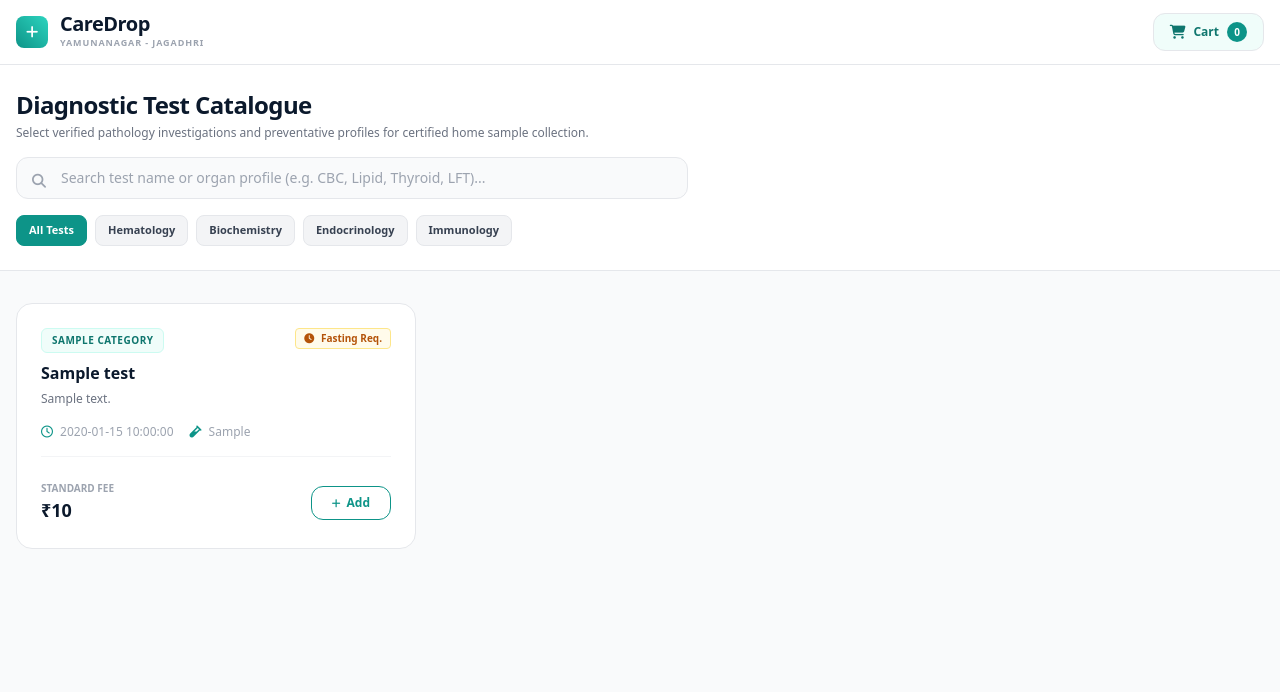
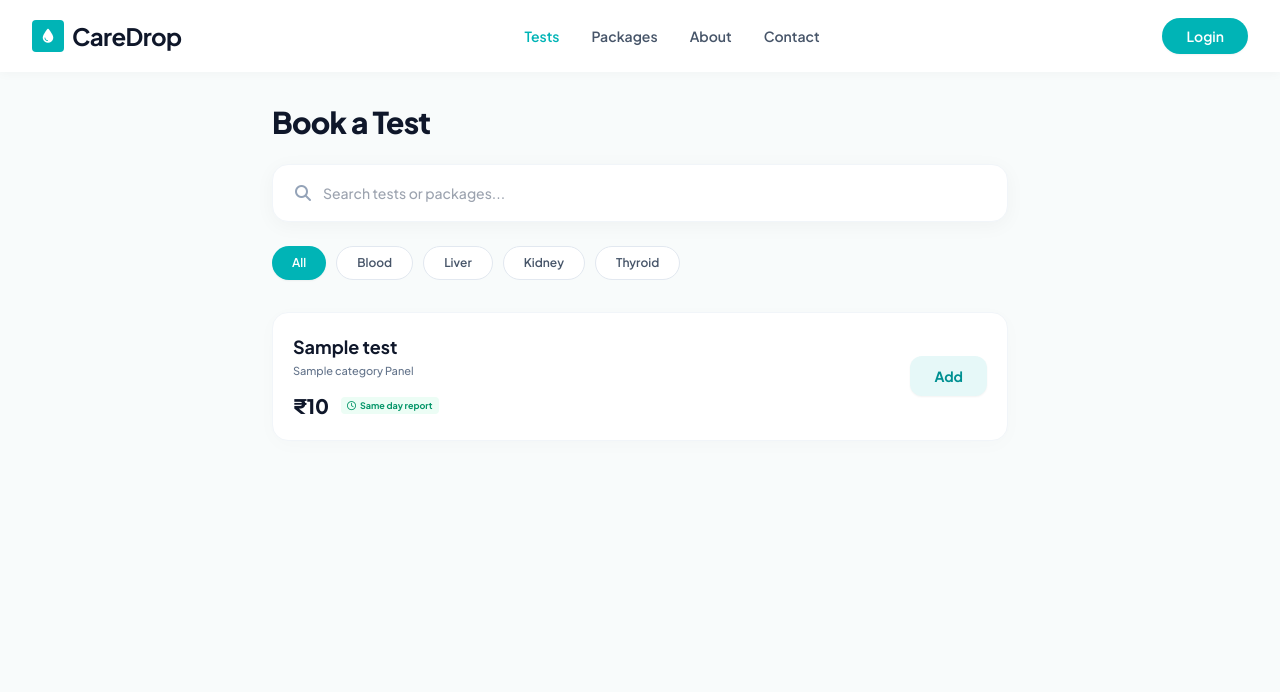
Before and after one commit to lab81617-del/caredrop-website, a Flask app: page /tests in a window 1280 px wide. Shown: the top 692 px of the page. Run offline with Flask 3, Linux system fonts and the light colour scheme; a database or web service that is not in the repository returns one stand-in record (values such as "Sample title"); parts of the project's set-up code (start-up, migrations or seed data) failed here and were passed over; some libraries are stand-ins or nearby versions.

Commit message:
Update tests.html

```diff
--- a/templates/tests.html
+++ b/templates/tests.html
@@ -2,240 +2,159 @@
 <html lang="en">
 <head>
     <meta charset="UTF-8">
-    <meta name="viewport" content="width=device-width, initial-scale=1.0">
-    <title>Diagnostic Tests & Packages | CareDrop Yamunanagar</title>
+    <meta name="viewport" content="width=device-width, initial-scale=1.0, maximum-scale=1.0, user-scalable=no">
+    <title>Book a Test | CareDrop</title>
     <script src="https://cdn.tailwindcss.com"></script>
     <link href="https://cdnjs.cloudflare.com/ajax/libs/font-awesome/6.4.0/css/all.min.css" rel="stylesheet">
+    <link href="https://fonts.googleapis.com/css2?family=Plus+Jakarta+Sans:wght@400;500;600;700;800&display=swap" rel="stylesheet">
     <script>
         tailwind.config = {
             theme: {
                 extend: {
-                    colors: {
-                        brand: {
-                            50: '#f0fdfa',
-                            100: '#ccfbf1',
-                            500: '#14b8a6',
-                            600: '#0d9488',
-                            700: '#0f766e',
-                            800: '#115e59',
-                            900: '#134e4a',
-                        },
-                        navy: {
-                            900: '#0b192c',
-                            950: '#060d17',
-                        }
-                    }
+                    fontFamily: { sans: ['"Plus Jakarta Sans"', 'sans-serif'] },
+                    colors: { brand: { 50: '#E6F8F8', 500: '#00B4B6', 600: '#009092', 900: '#003637' } }
                 }
             }
         }
     </script>
+    <style>
+        .hide-scrollbar::-webkit-scrollbar { display: none; }
+        .hide-scrollbar { -ms-overflow-style: none; scrollbar-width: none; }
+    </style>
 </head>
-<body class="bg-gray-50 text-gray-800 font-sans antialiased pb-28 selection:bg-brand-500 selection:text-white">
+<body class="bg-[#F8FBFB] text-slate-900 font-sans antialiased pb-28 md:pb-12">
 
     <!-- Top Navigation -->
-    <header class="bg-white border-b border-gray-200 sticky top-0 z-40 shadow-xs">
-        <div class="max-w-7xl mx-auto px-4 h-16 flex items-center justify-between">
-            <a href="/" class="flex items-center gap-3">
-                <div class="w-8 h-8 rounded-lg bg-gradient-to-tr from-brand-600 to-teal-400 flex items-center justify-center text-white shadow-xs">
-                    <i class="fa-solid fa-plus text-sm"></i>
-                </div>
-                <div>
-                    <span class="text-xl font-black tracking-tight text-navy-900 block leading-none">CareDrop</span>
-                    <span class="text-[9px] font-semibold text-gray-400 uppercase tracking-widest block mt-0.5">Yamunanagar - Jagadhri</span>
-                </div>
+    <header class="bg-white sticky top-0 z-40 shadow-[0_2px_10px_rgba(0,0,0,0.03)]">
+        <div class="max-w-7xl mx-auto px-4 md:px-8 h-[72px] flex items-center justify-between">
+            <a href="/" class="flex items-center gap-2">
+                <div class="w-8 h-8 rounded bg-brand-500 flex items-center justify-center text-white"><i class="fa-solid fa-droplet text-sm"></i></div>
+                <span class="text-2xl font-bold tracking-tight text-slate-900">CareDrop</span>
             </a>
-
-            <div class="flex items-center gap-3">
-                <a href="/checkout" class="relative bg-brand-50 hover:bg-brand-100 text-brand-700 px-4 py-2 rounded-xl text-xs font-bold flex items-center gap-2 border border-brand-200 transition">
-                    <i class="fa-solid fa-cart-shopping text-sm"></i>
-                    <span>Cart</span>
-                    <span id="nav-cart-count" class="bg-brand-600 text-white rounded-full w-5 h-5 flex items-center justify-center text-[10px] font-black shadow-xs">
-                        {{ session.get('cart', [])|length }}
-                    </span>
-                </a>
+            <div class="hidden md:flex items-center gap-8 font-semibold text-sm text-slate-600">
+                <a href="/tests" class="text-brand-500">Tests</a>
+                <a href="#" class="hover:text-brand-500 transition">Packages</a>
+                <a href="#" class="hover:text-brand-500 transition">About</a>
+                <a href="#" class="hover:text-brand-500 transition">Contact</a>
             </div>
+            <a href="/login" class="bg-brand-500 hover:bg-brand-600 text-white px-6 py-2 rounded-full font-semibold transition shadow-sm text-sm">Login</a>
         </div>
     </header>
 
-    <!-- Search & Category Filter Section -->
-    <section class="bg-white border-b border-gray-200 py-6">
-        <div class="max-w-7xl mx-auto px-4">
-            <div class="max-w-2xl">
-                <h1 class="text-2xl font-black text-navy-900 tracking-tight">Diagnostic Test Catalogue</h1>
-                <p class="text-xs text-gray-500 mt-1">Select verified pathology investigations and preventative profiles for certified home sample collection.</p>
+    <main class="max-w-3xl mx-auto px-4 py-8">
 
-                <!-- Search Box -->
-                <div class="relative mt-4">
-                    <i class="fa-solid fa-magnifying-glass absolute left-4 top-3.5 text-gray-400 text-sm"></i>
-                    <input type="text" id="test-search" onkeyup="filterTests()" placeholder="Search test name or organ profile (e.g. CBC, Lipid, Thyroid, LFT)..."
-                        class="w-full pl-11 pr-4 py-2.5 bg-gray-50 border border-gray-200 rounded-xl text-xs sm:text-sm focus:outline-none focus:ring-2 focus:ring-brand-600 focus:bg-white transition">
-                </div>
+        <h1 class="text-3xl font-extrabold text-slate-900 tracking-tight mb-6">Book a Test</h1>
 
-                <!-- Category Quick Pills -->
-                <div class="flex flex-wrap gap-2 mt-4 text-[11px] font-bold text-gray-600">
-                    <button onclick="filterCategory('all')" class="category-pill bg-brand-600 text-white px-3 py-1.5 rounded-lg border border-brand-600">All Tests</button>
-                    <button onclick="filterCategory('hematology')" class="category-pill bg-gray-100 hover:bg-gray-200 text-gray-700 px-3 py-1.5 rounded-lg border border-gray-200">Hematology</button>
-                    <button onclick="filterCategory('biochemistry')" class="category-pill bg-gray-100 hover:bg-gray-200 text-gray-700 px-3 py-1.5 rounded-lg border border-gray-200">Biochemistry</button>
-                    <button onclick="filterCategory('endocrinology')" class="category-pill bg-gray-100 hover:bg-gray-200 text-gray-700 px-3 py-1.5 rounded-lg border border-gray-200">Endocrinology</button>
-                    <button onclick="filterCategory('immunology')" class="category-pill bg-gray-100 hover:bg-gray-200 text-gray-700 px-3 py-1.5 rounded-lg border border-gray-200">Immunology</button>
-                </div>
-            </div>
+        <!-- Search Bar -->
+        <div class="bg-white p-1.5 rounded-2xl shadow-[0_4px_20px_rgba(0,0,0,0.04)] flex items-center border border-slate-100 mb-6">
+            <div class="pl-4 text-slate-400"><i class="fa-solid fa-magnifying-glass"></i></div>
+            <input type="text" id="searchInput" onkeyup="filterTests()" placeholder="Search tests or packages..." class="w-full pl-3 pr-4 py-3 bg-transparent outline-none text-slate-700 font-medium text-sm">
         </div>
-    </section>
 
-    <!-- Dynamic Tests Grid -->
-    <main class="max-w-7xl mx-auto px-4 py-8">
-        {% set cart = session.get('cart', []) %}
-        <div class="grid grid-cols-1 md:grid-cols-2 lg:grid-cols-3 gap-6" id="catalog-grid">
-            {% for test in tests %}
-            {% set in_cart = test.id in cart %}
-            <div class="test-card bg-white rounded-2xl p-6 border border-gray-200 shadow-xs hover:shadow-md transition-all flex flex-col justify-between"
-                 data-name="{{ test.name|lower }}"
-                 data-category="{{ (test.category or 'general')|lower }}">
-                <div>
-                    <div class="flex justify-between items-start mb-2">
-                        <span class="text-[10px] font-black uppercase tracking-wider bg-brand-50 text-brand-700 px-2.5 py-1 rounded-md border border-brand-100">
-                            {{ test.category or 'Diagnostic' }}
-                        </span>
-                        {% if test.fasting_required %}
-                        <span class="text-[10px] font-bold text-amber-700 bg-amber-50 border border-amber-200 px-2 py-0.5 rounded">
-                            <i class="fa-solid fa-clock mr-1"></i> Fasting Req.
-                        </span>
-                        {% endif %}
-                    </div>
-                    <h3 class="text-base font-bold text-navy-900 mt-2">{{ test.name }}</h3>
-                    <p class="text-xs text-gray-500 mt-1 leading-relaxed">{{ test.description or 'Certified diagnostic investigation handled under sterile cold-chain protocol.' }}</p>
+        <!-- Filter Pills -->
+        <div class="flex gap-2.5 overflow-x-auto pb-2 hide-scrollbar mb-6">
+            <button class="bg-brand-500 text-white px-5 py-2 rounded-full font-semibold text-xs whitespace-nowrap shadow-sm">All</button>
+            <button class="bg-white border border-slate-200 text-slate-600 px-5 py-2 rounded-full font-semibold text-xs whitespace-nowrap transition">Blood</button>
+            <button class="bg-white border border-slate-200 text-slate-600 px-5 py-2 rounded-full font-semibold text-xs whitespace-nowrap transition">Liver</button>
+            <button class="bg-white border border-slate-200 text-slate-600 px-5 py-2 rounded-full font-semibold text-xs whitespace-nowrap transition">Kidney</button>
+            <button class="bg-white border border-slate-200 text-slate-600 px-5 py-2 rounded-full font-semibold text-xs whitespace-nowrap transition">Thyroid</button>
+        </div>
 
-                    <div class="mt-4 flex items-center gap-4 text-xs text-gray-400">
-                        <span><i class="fa-regular fa-clock mr-1 text-brand-600"></i> {{ test.turnaround_time or '6 hrs' }}</span>
-                        <span><i class="fa-solid fa-vial mr-1 text-brand-600"></i> {{ test.sample_type or 'Blood Specimen' }}</span>
+        <!-- Test List -->
+        <div class="space-y-4" id="test-list">
+            {% for t in tests %}
+            <div class="test-card bg-white p-5 rounded-2xl border border-slate-100 shadow-[0_4px_20px_rgba(0,0,0,0.02)] hover:shadow-[0_8px_30px_rgba(0,0,0,0.06)] transition flex justify-between items-center" data-name="{{ t.name | lower }}">
+                <div class="pr-4">
+                    <h3 class="font-bold text-lg text-slate-900 mb-0.5">{{ t.name }}</h3>
+                    <p class="text-[11px] text-slate-500 font-medium mb-3">{{ t.category }} Panel</p>
+                    <div class="flex items-center gap-3">
+                        <span class="block text-xl font-extrabold text-slate-900">₹{{ t.price|int }}</span>
+                        <span class="text-[9px] text-emerald-600 font-bold bg-emerald-50 px-1.5 py-0.5 rounded flex items-center gap-1"><i class="fa-regular fa-clock"></i> Same day report</span>
                     </div>
                 </div>
-
-                <div class="pt-6 mt-4 border-t border-gray-100 flex items-center justify-between">
-                    <div>
-                        <span class="text-[10px] text-gray-400 block font-semibold uppercase">Standard Fee</span>
-                        <span class="text-lg font-black text-navy-900">₹{{ test.price }}</span>
-                    </div>
-
-                    <button onclick="toggleCart({{ test.id }}, this)"
-                        data-in-cart="{{ 'true' if in_cart else 'false' }}"
-                        class="cart-btn px-5 py-2 rounded-xl text-xs font-bold transition-all flex items-center gap-1.5
-                        {% if in_cart %}
-                            bg-brand-600 text-white border border-brand-600 hover:bg-brand-700
-                        {% else %}
-                            border border-brand-600 text-brand-600 hover:bg-brand-600 hover:text-white
-                        {% endif %}">
-                        {% if in_cart %}
-                            <i class="fa-solid fa-check text-[10px]"></i> Added
-                        {% else %}
-                            <i class="fa-solid fa-plus text-[10px]"></i> Add
-                        {% endif %}
-                    </button>
-                </div>
+                <button onclick="addToCart({{ t.id }}, {{ t.price }}, this)" class="bg-brand-50 text-brand-600 hover:bg-brand-500 hover:text-white px-6 py-2.5 rounded-xl font-bold transition text-sm shrink-0 shadow-sm">
+                    Add
+                </button>
             </div>
             {% else %}
-            <div class="col-span-full text-center py-16 bg-white rounded-2xl border border-gray-200">
-                <div class="w-12 h-12 rounded-full bg-brand-50 text-brand-600 flex items-center justify-center mx-auto mb-3">
-                    <i class="fa-solid fa-flask text-lg"></i>
-                </div>
-                <h4 class="text-sm font-bold text-navy-900">No Tests Configured Yet</h4>
-                <p class="text-xs text-gray-400 mt-1">Open the CareDrop Admin panel to define tests and pricing.</p>
-                <a href="/admin" class="mt-4 inline-block text-xs font-bold bg-navy-900 text-white px-4 py-2 rounded-xl">Go to Admin</a>
+            <div class="text-center py-12 text-slate-400">
+                <i class="fa-solid fa-vial text-4xl mb-3"></i>
+                <p class="font-semibold">No tests available in catalog.</p>
             </div>
             {% endfor %}
         </div>
     </main>
 
-    <!-- Floating Sticky Cart Bar (Appears when items are selected) -->
-    <div id="sticky-cart-bar" class="fixed bottom-0 inset-x-0 bg-white border-t border-gray-200 p-4 z-40 shadow-2xl transition-transform duration-300 {% if cart|length == 0 %}hidden translate-y-full{% endif %}">
-        <div class="max-w-4xl mx-auto flex items-center justify-between gap-4">
-            <div>
-                <span class="text-[10px] font-bold text-gray-400 uppercase tracking-wider block">Home Collection Selected</span>
-                <span class="text-sm font-black text-navy-900" id="sticky-item-label">
-                    {{ cart|length }} Test{{ 's' if cart|length != 1 else '' }} in Cart
-                </span>
-            </div>
-            <div class="flex items-center gap-3">
-                <a href="/checkout" class="bg-brand-600 hover:bg-brand-700 text-white px-6 py-2.5 rounded-xl text-xs font-bold flex items-center gap-2 shadow-md shadow-brand-600/30 transition active:scale-95">
-                    Proceed to Booking <i class="fa-solid fa-arrow-right text-[10px]"></i>
-                </a>
-            </div>
+    <!-- Floating Cart Bar (Hidden by default, pops up when tests are added) -->
+    <div id="floating-cart" class="fixed bottom-4 left-4 right-4 md:left-1/2 md:-translate-x-1/2 md:w-[600px] bg-brand-900 text-white rounded-2xl px-6 py-4 justify-between items-center shadow-2xl z-50 hidden transition-all duration-300 transform translate-y-0">
+        <div>
+            <span id="cart-count" class="block text-xs text-brand-100 font-semibold mb-0.5">1 test selected</span>
+            <span id="cart-total" class="block text-xl font-black">₹0</span>
         </div>
+        <a href="/checkout" class="bg-white text-brand-900 hover:bg-brand-50 px-6 py-3 rounded-xl font-extrabold text-sm transition shadow-md flex items-center gap-2">
+            View Cart <i class="fa-solid fa-arrow-right"></i>
+        </a>
     </div>
 
-    <!-- Interactive Filtering & Real-Time Cart Synchronization -->
+    <!-- Mobile Bottom Navigation Bar -->
+    <div class="md:hidden fixed bottom-0 left-0 right-0 bg-white border-t border-slate-100 flex justify-around items-center h-[68px] z-40 px-2 pb-safe shadow-[0_-4px_20px_rgba(0,0,0,0.04)]">
+        <a href="/" class="flex flex-col items-center gap-1 text-slate-400 hover:text-slate-900 transition">
+            <i class="fa-solid fa-house text-[18px]"></i><span class="text-[10px] font-bold">Home</span>
+        </a>
+        <a href="/tests" class="flex flex-col items-center gap-1 text-brand-500">
+            <i class="fa-solid fa-magnifying-glass text-[18px]"></i><span class="text-[10px] font-bold">Search</span>
+        </a>
+        <a href="/checkout" class="flex flex-col items-center gap-1 text-slate-400 hover:text-slate-900 transition">
+            <i class="fa-solid fa-cart-shopping text-[18px]"></i><span class="text-[10px] font-bold">Cart</span>
+        </a>
+        <a href="/login" class="flex flex-col items-center gap-1 text-slate-400 hover:text-slate-900 transition">
+            <i class="fa-regular fa-user text-[18px]"></i><span class="text-[10px] font-bold">User</span>
+        </a>
+    </div>
+
     <script>
+        let cartTotal = 0;
+        let cartCount = 0;
+
         function filterTests() {
-            const query = document.getElementById('test-search').value.toLowerCase();
-            const cards = document.querySelectorAll('.test-card');
-            cards.forEach(card => {
-                const name = card.getAttribute('data-name');
-                card.style.display = name.includes(query) ? 'flex' : 'none';
-            });
+            let input = document.getElementById('searchInput').value.toLowerCase();
+            let cards = document.getElementsByClassName('test-card');
+            for (let i = 0; i < cards.length; i++) {
+                let name = cards[i].getAttribute('data-name');
+                if (name.includes(input)) {
+                    cards[i].style.display = "flex";
+                } else {
+                    cards[i].style.display = "none";
+                }
+            }
         }
 
-        function filterCategory(cat) {
-            const cards = document.querySelectorAll('.test-card');
-            const pills = document.querySelectorAll('.category-pill');
-
-            pills.forEach(p => {
-                p.classList.remove('bg-brand-600', 'text-white', 'border-brand-600');
-                p.classList.add('bg-gray-100', 'text-gray-700', 'border-gray-200');
-            });
-            event.target.classList.add('bg-brand-600', 'text-white', 'border-brand-600');
-            event.target.classList.remove('bg-gray-100', 'text-gray-700', 'border-gray-200');
-
-            cards.forEach(card => {
-                const category = card.getAttribute('data-category');
-                if (cat === 'all' || category.includes(cat)) {
-                    card.style.display = 'flex';
-                } else {
-                    card.style.display = 'none';
-                }
-            });
-        }
-
-        async function toggleCart(testId, btn) {
-            btn.disabled = true;
-            const isInCart = btn.getAttribute('data-in-cart') === 'true';
-            const endpoint = isInCart ? `/api/cart/remove/${testId}` : `/api/cart/add/${testId}`;
-
+        async function addToCart(testId, price, btnElement) {
             try {
-                const res = await fetch(endpoint, { method: 'POST' });
+                // Call API to add to Flask session
+                const res = await fetch(`/api/cart/add/${testId}`, { method: 'POST' });
                 const data = await res.json();
 
-                if (res.ok) {
-                    if (isInCart) {
-                        btn.setAttribute('data-in-cart', 'false');
-                        btn.className = "cart-btn px-5 py-2 rounded-xl text-xs font-bold transition-all border border-brand-600 text-brand-600 hover:bg-brand-600 hover:text-white flex items-center gap-1.5";
-                        btn.innerHTML = '<i class="fa-solid fa-plus text-[10px]"></i> Add';
-                    } else {
-                        btn.setAttribute('data-in-cart', 'true');
-                        btn.className = "cart-btn px-5 py-2 rounded-xl text-xs font-bold transition-all bg-brand-600 text-white border border-brand-600 hover:bg-brand-700 flex items-center gap-1.5";
-                        btn.innerHTML = '<i class="fa-solid fa-check text-[10px]"></i> Added';
-                    }
+                if (data.status === 'success') {
+                    // Update Button UI
+                    btnElement.innerHTML = '<i class="fa-solid fa-check"></i> Added';
+                    btnElement.classList.remove('bg-brand-50', 'text-brand-600', 'hover:bg-brand-500');
+                    btnElement.classList.add('bg-emerald-500', 'text-white', 'cursor-not-allowed');
+                    btnElement.disabled = true;
 
-                    // Update navigation counter
-                    const countEl = document.getElementById('nav-cart-count');
-                    if (countEl) countEl.innerText = data.total_items;
+                    // Update Floating Cart UI
+                    cartCount++;
+                    cartTotal += parseFloat(price);
 
-                    // Update bottom floating drawer
-                    const stickyBar = document.getElementById('sticky-cart-bar');
-                    const stickyLabel = document.getElementById('sticky-item-label');
-                    if (stickyBar) {
-                        if (data.total_items > 0) {
-                            stickyBar.classList.remove('hidden', 'translate-y-full');
-                            stickyLabel.innerText = `${data.total_items} Test${data.total_items > 1 ? 's' : ''} in Cart`;
-                        } else {
-                            stickyBar.classList.add('hidden', 'translate-y-full');
-                        }
-                    }
+                    document.getElementById('cart-count').innerText = `${cartCount} test${cartCount > 1 ? 's' : ''} selected`;
+                    document.getElementById('cart-total').innerText = `₹${cartTotal}`;
+
+                    const floatingCart = document.getElementById('floating-cart');
+                    floatingCart.classList.remove('hidden');
+                    floatingCart.classList.add('flex');
                 }
-            } catch (err) {
-                console.error("Cart error:", err);
-            } finally {
-                btn.disabled = false;
+            } catch (e) {
+                console.error("Cart error", e);
             }
         }
     </script>
```
